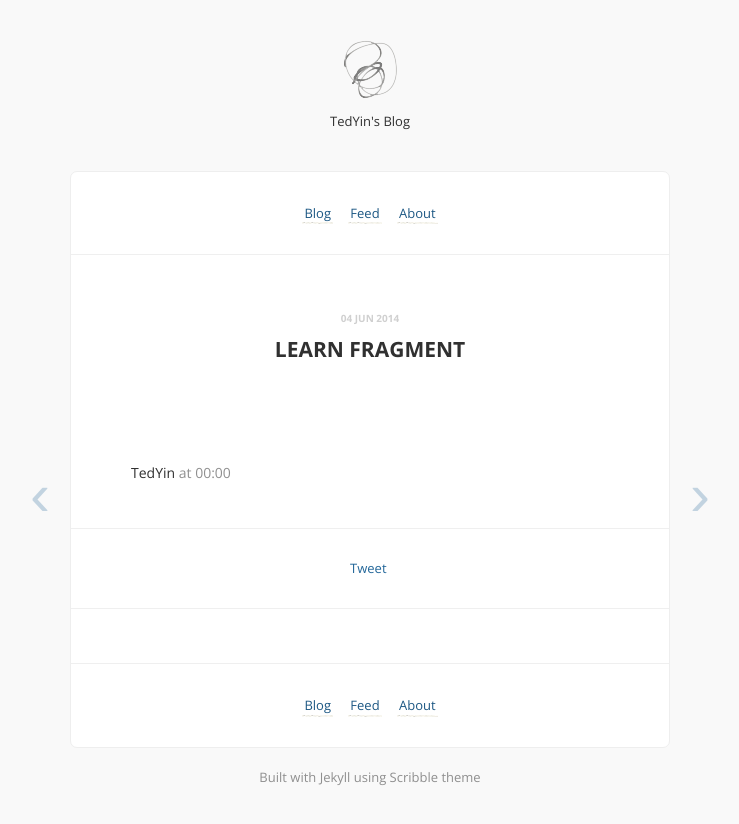
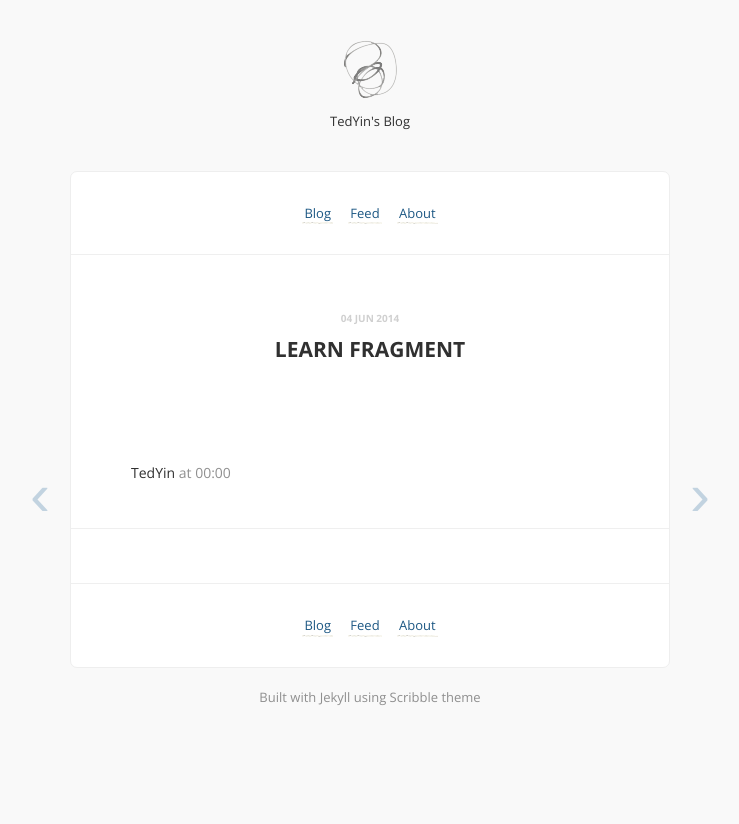
Before and after one commit to TedYin/tedyin.github.io, a Jekyll site: the page built from _posts/2014-06-07-fragment-learning.md, in a window 1280 px wide. Shown: the top 824 px of the page, without its empty margins (270-1009 px from the left). Built offline with Jekyll 4.4.1, drawn with Linux system fonts in a browser that asks for light colours; Markdown is read by kramdown in place of the engine named in the settings; comment, search, counter and statistics services are not loaded.

Commit message:
modify share

```diff
--- a/_layouts/post.html
+++ b/_layouts/post.html
@@ -21,7 +21,10 @@
 
         </section>
       </div>
-      {% include share.html %}
+      {% if page.share == 'y' %}
+        {% include share.html %}
+      {% endif %}
+
       {% include disqus.html %}
       {% include links.html %}
     </div>
```
